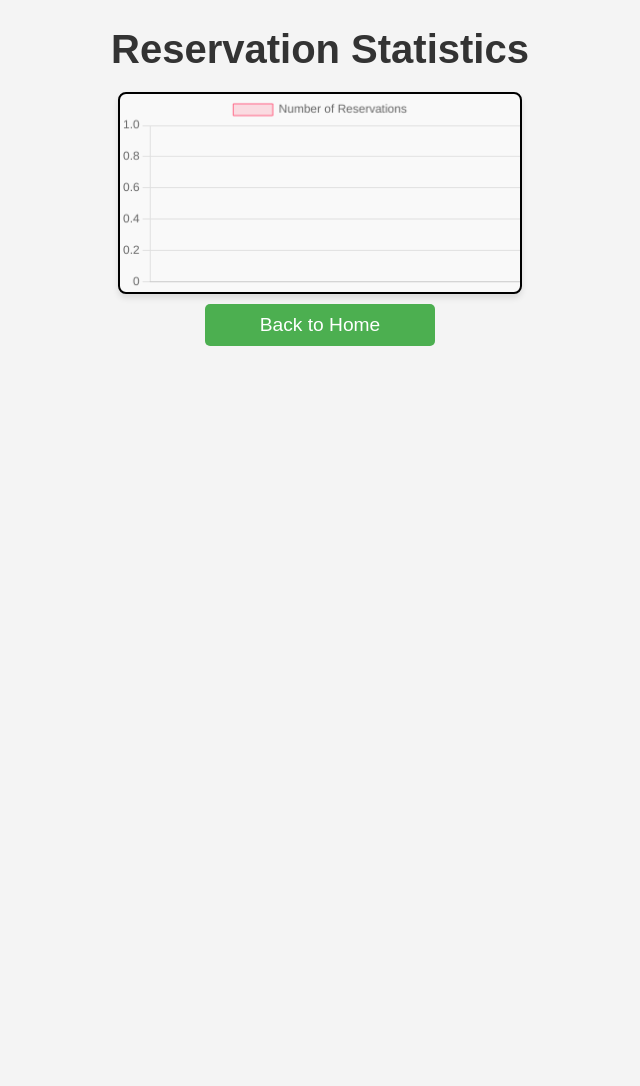
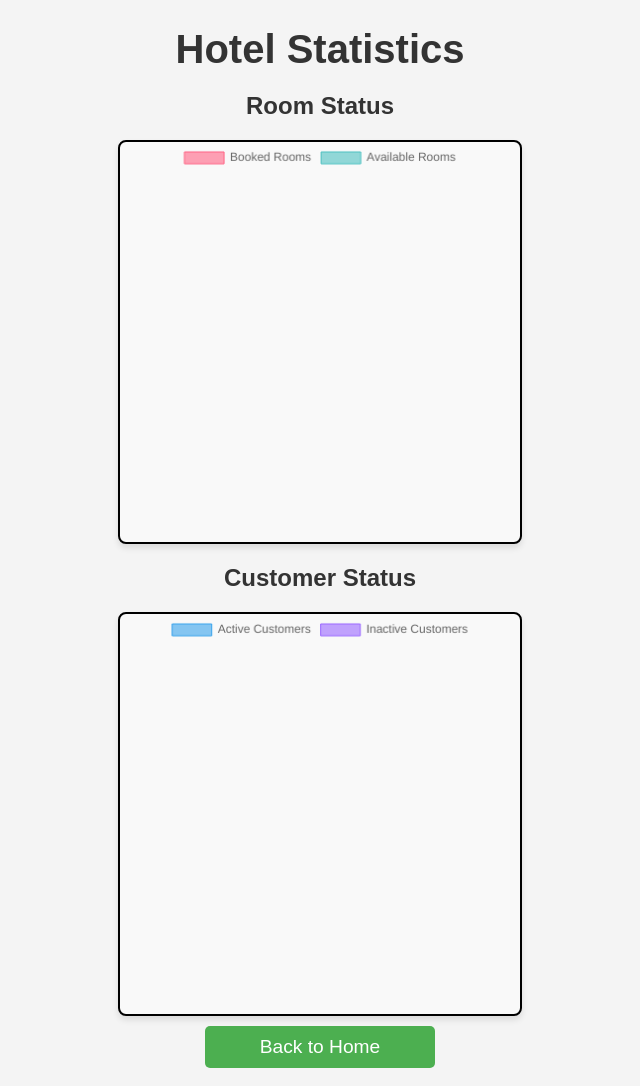
Before and after one commit to christejab07/hotel_management, a Django app: page /charts/ in a window 1280 px wide. Shown: the whole page, without its empty margins (320-960 px from the left). Before the commit the page ends 346 px from the top, so only its background shows below. Run offline with Django 5.2, Linux system fonts and the light colour scheme; data that the repository does not hold is empty.

Commit message:
added chart file

```diff
--- a/hotel/templates/hotel/charts.html
+++ b/hotel/templates/hotel/charts.html
@@ -7,49 +7,78 @@
     <script src="https://cdn.jsdelivr.net/npm/chart.js"></script>
 </head>
 <body>
-    <h1>Reservation Statistics</h1>
-    <canvas id="reservationChart" width="400" height="200"></canvas>
+    <h1>Hotel Statistics</h1>
+
+    <!-- Room Chart -->
+    <h2>Room Status</h2>
+    <canvas id="roomChart" width="400" height="200"></canvas>
+
+    <!-- Customer Chart -->
+    <h2>Customer Status</h2>
+    <canvas id="customerChart" width="400" height="200"></canvas>
+
     <a href="{% url 'index' %}" class="return">Back to Home</a>
 
+    <script id="chart-data" type="application/json">
+        {
+            "roomData": [{{ booked_rooms|default:0 }}, {{ unbooked_rooms|default:0 }}],
+            "customerData": [{{ active_customers|default:0 }}, {{ inactive_customers|default:0 }}]
+        }
+    </script>
+
     <script>
-        const roomLabels = {{ room_labels|safe }};
-    const reservationData = {{ reservations|safe }};
+        // Load data from JSON script
+        const chartData = JSON.parse(document.getElementById('chart-data').textContent);
 
-    const ctx = document.getElementById('reservationChart').getContext('2d');
-    const reservationChart = new Chart(ctx, {
-        type: 'bar',
-        data: {
-            labels: roomLabels,
+        // Room Data
+        const roomData = {
+            labels: ['Booked Rooms', 'Available Rooms'],
             datasets: [{
-                label: 'Number of Reservations',
-                data: reservationData,
+                label: 'Room Status',
+                data: chartData.roomData,
                 backgroundColor: [
-                    'rgba(255, 99, 132, 0.2)',
-                    'rgba(54, 162, 235, 0.2)',
-                    'rgba(255, 206, 86, 0.2)',
-                    'rgba(75, 192, 192, 0.2)',
-                    'rgba(153, 102, 255, 0.2)',
-                    'rgba(255, 159, 64, 0.2)'
+                    'rgba(255, 99, 132, 0.6)',
+                    'rgba(75, 192, 192, 0.6)'
                 ],
                 borderColor: [
                     'rgba(255, 99, 132, 1)',
-                    'rgba(54, 162, 235, 1)',
-                    'rgba(255, 206, 86, 1)',
-                    'rgba(75, 192, 192, 1)',
-                    'rgba(153, 102, 255, 1)',
-                    'rgba(255, 159, 64, 1)'
+                    'rgba(75, 192, 192, 1)'
                 ],
                 borderWidth: 1
             }]
-        },
-        options: {
-            scales: {
-                y: {
-                    beginAtZero: true
-                }
-            }
-        }
-    });
+        };
+
+        // Customer Data
+        const customerData = {
+            labels: ['Active Customers', 'Inactive Customers'],
+            datasets: [{
+                label: 'Customer Status',
+                data: chartData.customerData,
+                backgroundColor: [
+                    'rgba(54, 162, 235, 0.6)',
+                    'rgba(153, 102, 255, 0.6)'
+                ],
+                borderColor: [
+                    'rgba(54, 162, 235, 1)',
+                    'rgba(153, 102, 255, 1)'
+                ],
+                borderWidth: 1
+            }]
+        };
+
+        // Render Room Chart
+        const roomCtx = document.getElementById('roomChart').getContext('2d');
+        new Chart(roomCtx, {
+            type: 'pie',
+            data: roomData,
+        });
+
+        // Render Customer Chart
+        const customerCtx = document.getElementById('customerChart').getContext('2d');
+        new Chart(customerCtx, {
+            type: 'pie',
+            data: customerData,
+        });
     </script>
 </body>
 </html>
--- a/hotel/templates/hotel/index.html
+++ b/hotel/templates/hotel/index.html
@@ -17,6 +17,7 @@
       <a href="{% url 'list_customers' %}" class="return">View All customers</a
       ><br />
       <a href="{% url 'create_room' %}" class="return">Register a Room</a><br />
+      <a href="{% url 'charts' %}" class="return">View Charts</a><br />
     </div>
   </body>
 </html>
--- a/hotel/views.py
+++ b/hotel/views.py
@@ -100,11 +100,22 @@ def list_customers(request):
     return render(request, "hotel/list_customers.html", {"customers": customers})
 
 def chart_view(request):
+    # Fetch all rooms
     rooms = Room.objects.all()
-    room_labels = [room.room_number for room in rooms]
-    reservations = [Reservation.objects.filter(room=room).count() for room in rooms]
+
+    # Pie chart data for rooms
+    booked_rooms = rooms.filter(is_available=False).count()
+    unbooked_rooms = rooms.filter(is_available=True).count()
+
+    # Pie chart data for customers
+    # Active customers are those with at least one reservation
+    active_customers = Customer.objects.filter(reservation__isnull=False).distinct().count()
+    # Inactive customers are those with no reservations
+    inactive_customers = Customer.objects.filter(reservation__isnull=True).count()
 
     return render(request, 'hotel/charts.html', {
-        'room_labels': room_labels,
-        'reservations': reservations
+        'booked_rooms': booked_rooms,
+        'unbooked_rooms': unbooked_rooms,
+        'active_customers': active_customers,
+        'inactive_customers': inactive_customers,
     })
```
